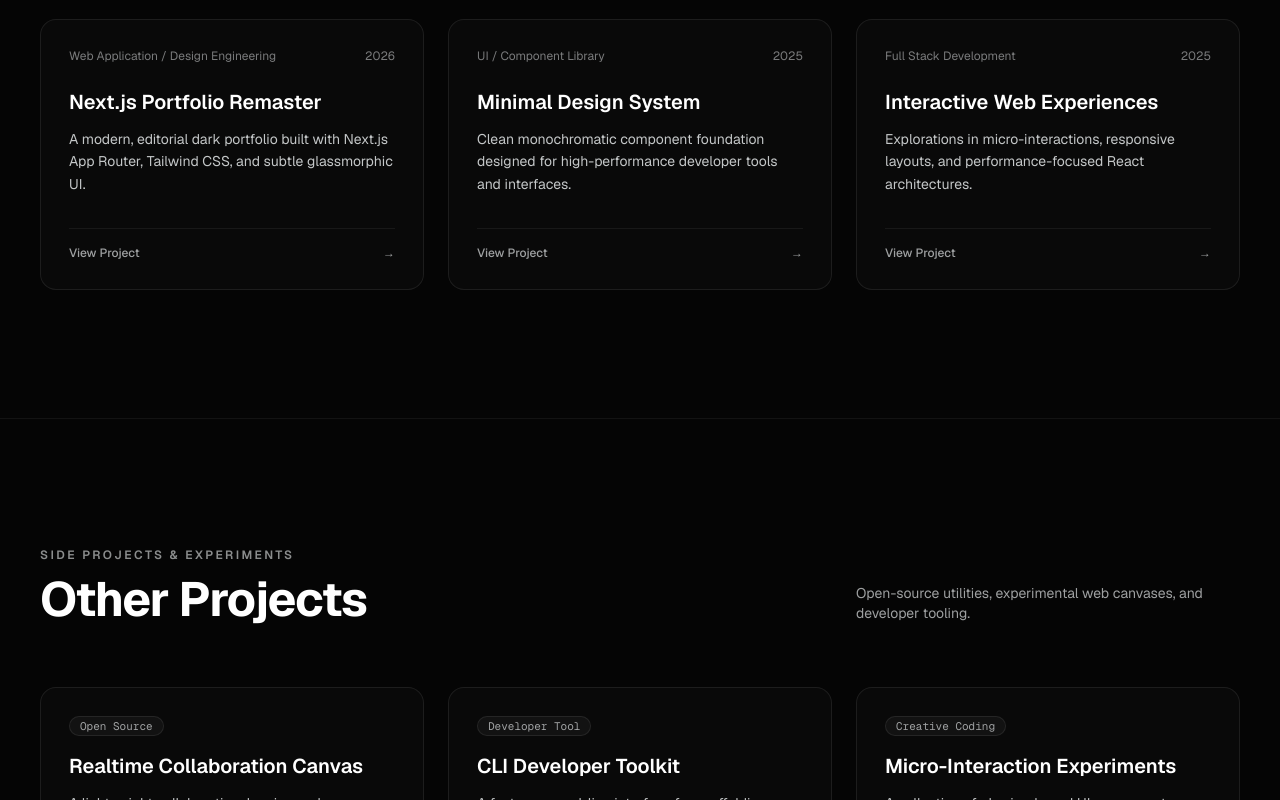
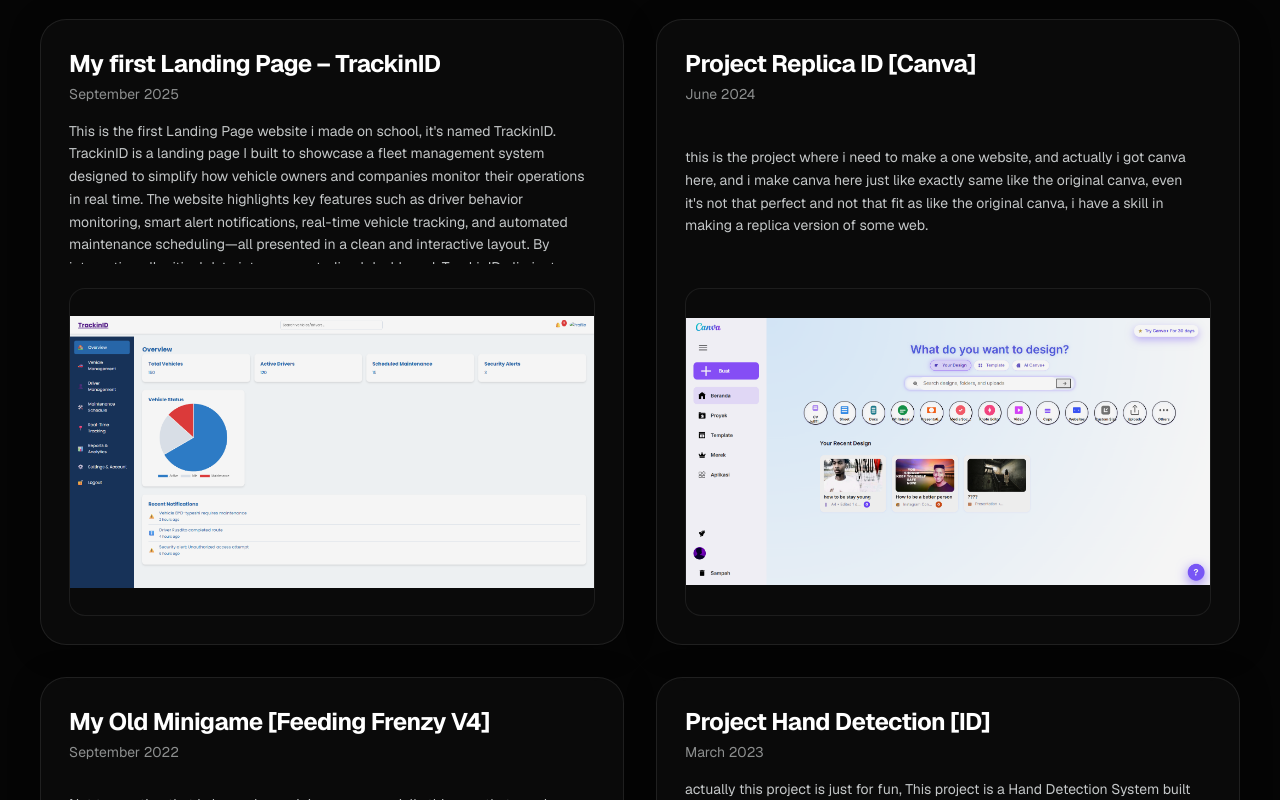
Before and after one commit to richiedavie/nextportjs, a Next.js app: page / in a window 1280 px wide. Shown: the part 1620-2420 px from the top of the page. Built offline with nearby package versions, Linux system fonts and the light colour scheme.

Commit message:
adding the 4 project and fixing the image position

```diff
--- a/components/hero/HeroVisual.tsx
+++ b/components/hero/HeroVisual.tsx
@@ -1,7 +1,7 @@
 "use client";
 
-import React, { useRef, useState, useCallback, useSyncExternalStore } from "react";
 import Image from "next/image";
+import React, { useCallback, useRef, useState, useSyncExternalStore } from "react";
 
 function subscribeReducedMotion(callback: () => void) {
   if (typeof window === "undefined") return () => {};
@@ -86,7 +86,7 @@
         {/* Inner container for image and overlays */}
         <div className="relative w-full h-full rounded-[22px] sm:rounded-[26px] overflow-hidden bg-[#0e0e0e]">
           <Image
-            src="/images/avatar.webp"
+            src="/images/download (28)_waifu2x_noise1_scale4x.png"
             alt="Jerry — Web Developer & Creator"
             fill
             priority
--- a/components/layout/SiteHeader.tsx
+++ b/components/layout/SiteHeader.tsx
@@ -1,7 +1,6 @@
-import React from "react";
-import Link from "next/link";
 import { DesktopNav } from "@/components/navigation/DesktopNav";
 import { MobileNav } from "@/components/navigation/MobileNav";
+import Link from "next/link";
 
 export function SiteHeader() {
   return (
@@ -21,7 +20,7 @@
         {/* Right CTA / Mobile Trigger */}
         <div className="flex items-center gap-3">
           <a
-            href="/resume.pdf"
+            href="images/CV ATS Jeremy Mauretz.pdf"
             target="_blank"
             rel="noopener noreferrer"
             className="hidden md:inline-flex items-center justify-center px-4 py-1.5 text-xs font-semibold uppercase tracking-wider text-white border border-white/10 bg-white/[0.03] hover:bg-white/[0.08] hover:border-white/25 rounded-full transition-all duration-200 focus:outline-none focus-visible:ring-2 focus-visible:ring-white/40"
--- a/components/sections/AboutSection.tsx
+++ b/components/sections/AboutSection.tsx
@@ -24,7 +24,7 @@
           <h2 className="text-3xl sm:text-4xl font-bold tracking-tight text-white">About me</h2>
           <div className="mt-6 flex flex-col gap-5 max-w-xl text-base sm:text-lg text-[#c4c7c8] leading-relaxed">
             <p>
-              Hello! My name is Jer! , but you can call me Jeremy. I am passionate about coding and constantly eager to learn new technologies and improve my skills. I enjoy exploring different programming languages and frameworks, and I am particularly skilled in HTML, CSS, JavaScript, and Bootstrap. Over time, I have developed a strong foundation in web development and love creating interactive and user-friendly websites. When I'm not coding, I like to experiment with mini-games and other creative projects. I am always excited to take on new challenges and grow as a developer.
+              Hello! My name is Jer! , but you can call me Jeremy. I am passionate about coding and constantly eager to learn new technologies and improve my skills. I enjoy exploring different programming languages and frameworks, and I am particularly skilled in HTML, CSS, JavaScript, and Bootstrap. Over time, I have developed a strong foundation in web development and love creating interactive and user-friendly websites. When I&apos;m not coding, I like to experiment with mini-games and other creative projects. I am always excited to take on new challenges and grow as a developer.
             </p>
             <p>
              i use arch btw
--- a/components/sections/PortfolioSection.tsx
+++ b/components/sections/PortfolioSection.tsx
@@ -1,34 +1,46 @@
 import React from "react";
+import Image from "next/image";
 
-interface Project {
+interface PortfolioItem {
   title: string;
-  category: string;
+  date: string;
   description: string;
-  year: string;
-  link?: string;
+  image: string;
+  alt: string;
 }
 
-const portfolioProjects: Project[] = [
+const portfolioItems: PortfolioItem[] = [
   {
-    title: "Next.js Portfolio Remaster",
-    category: "Web Application / Design Engineering",
+    title: "My first Landing Page – TrackinID",
+    date: "September 2025",
     description:
-      "A modern, editorial dark portfolio built with Next.js App Router, Tailwind CSS, and subtle glassmorphic UI.",
-    year: "2026",
+      "This is the first Landing Page website i made on school, it's named TrackinID. TrackinID is a landing page I built to showcase a fleet management system designed to simplify how vehicle owners and companies monitor their operations in real time. The website highlights key features such as driver behavior monitoring, smart alert notifications, real-time vehicle tracking, and automated maintenance scheduling—all presented in a clean and interactive layout. By integrating all critical data into one centralized dashboard, TrackinID eliminates the need for multiple platforms, giving users an easy-to-understand, professional interface that emphasizes both functionality and modern design",
+    image: "/images/LandingPage.png",
+    alt: "My first Landing Page – TrackinID",
   },
   {
-    title: "Minimal Design System",
-    category: "UI / Component Library",
+    title: "Project Replica ID [Canva]",
+    date: "June 2024",
     description:
-      "Clean monochromatic component foundation designed for high-performance developer tools and interfaces.",
-    year: "2025",
+      "this is the project where i need to make a one website, and actually i got canva here, and i make canva here just like exactly same like the original canva, even it's not that perfect and not that fit as like the original canva, i have a skill in making a replica version of some web.",
+    image: "/images/CanvaReplica.png",
+    alt: "Project Replica ID [Canva]",
   },
   {
-    title: "Interactive Web Experiences",
-    category: "Full Stack Development",
+    title: "My Old Minigame [Feeding Frenzy V4]",
+    date: "September 2022",
     description:
-      "Explorations in micro-interactions, responsive layouts, and performance-focused React architectures.",
-    year: "2025",
+      "Not to mention that i also make a minigames, especially this one, that was known as Feeding Frenzy, at the first time i made this, it's just for the old school project since i was in grade 7, but back then, i constantly update this minigame and surpsingly it gained a lot of views, i usually spend my time here on scratch a lot, and i have a skills on making some minigames.",
+    image: "/images/FeedingFrenzyV4.png",
+    alt: "My Old Minigame [Feeding Frenzy V4]",
+  },
+  {
+    title: "Project Hand Detection [ID]",
+    date: "March 2023",
+    description:
+      "actually this project is just for fun, This project is a Hand Detection System built with Python, leveraging OpenCV and MediaPipe to track and recognize hand landmarks in real time using a webcam. The program detects and maps multiple hand points, allowing the system to recognize gestures such as raised fingers or specific hand positions. It includes a modular structure where the HandDetection class processes frames, extracts landmark data, and evaluates gestures. The system can be extended to trigger actions (like opening applications) based on detected hand gestures, making it a foundation for gesture-based interaction and automation.",
+    image: "/images/ProjectHandDetection.png",
+    alt: "Project Hand Detection [ID]",
   },
 ];
 
@@ -39,40 +51,50 @@
         <div className="flex flex-col md:flex-row md:items-end justify-between mb-16 gap-4">
           <div>
             <span className="text-xs font-semibold uppercase tracking-[0.2em] text-[#c4c7c8]/70 block mb-3 select-none">
-              Selected Works
+              Featured Works
             </span>
             <h2 className="text-3xl sm:text-4xl md:text-5xl font-bold tracking-tight text-white">
               Portfolio
             </h2>
           </div>
           <p className="text-sm text-[#c4c7c8]/80 max-w-sm">
-            A curation of primary digital products, client projects, and core application builds.
+            Showcase of featured web applications, replicas, interactive minigames, and computer vision projects.
           </p>
         </div>
 
-        <div className="grid grid-cols-1 md:grid-cols-3 gap-6">
-          {portfolioProjects.map((project, idx) => (
+        {/* 2x2 Grid of Cards */}
+        <div className="grid grid-cols-1 lg:grid-cols-2 gap-6 sm:gap-8">
+          {portfolioItems.map((item, idx) => (
             <div
               key={idx}
-              className="group relative flex flex-col justify-between p-7 rounded-2xl bg-white/[0.02] border border-white/[0.08] hover:border-white/20 hover:bg-white/[0.04] transition-all duration-300"
+              className="group relative flex flex-col justify-between p-6 sm:p-7 rounded-[26px] bg-[#0e0e0e]/70 backdrop-blur-xl border border-white/[0.09] hover:border-white/20 transition-all duration-300 shadow-[0_4px_30px_rgba(0,0,0,0.4)]"
             >
-              <div>
-                <div className="flex items-center justify-between text-xs text-[#c4c7c8]/60 mb-6">
-                  <span>{project.category}</span>
-                  <span>{project.year}</span>
-                </div>
-                <h3 className="text-xl font-semibold text-white group-hover:text-white transition-colors mb-3">
-                  {project.title}
+              {/* Card Header */}
+              <div className="mb-4">
+                <h3 className="text-xl sm:text-2xl font-bold tracking-tight text-white">
+                  {item.title}
                 </h3>
-                <p className="text-sm text-[#c4c7c8] leading-relaxed font-normal">
-                  {project.description}
+                <p className="text-xs sm:text-sm text-[#c4c7c8]/70 mt-1">
+                  {item.date}
                 </p>
               </div>
-              <div className="mt-8 pt-4 border-t border-white/[0.06] flex items-center justify-between text-xs font-medium text-[#c4c7c8]/80 group-hover:text-white">
-                <span>View Project</span>
-                <span className="transform group-hover:translate-x-1 transition-transform">
-                  &rarr;
-                </span>
+
+              {/* Description container with subtle scroll if long */}
+              <div className="mb-6 max-h-36 overflow-y-auto pr-2 scrollbar-thin scrollbar-thumb-white/10 hover:scrollbar-thumb-white/20">
+                <p className="text-xs sm:text-sm text-[#c4c7c8] leading-relaxed font-normal whitespace-pre-line">
+                  {item.description}
+                </p>
+              </div>
+
+              {/* Image Preview Container */}
+              <div className="relative w-full aspect-[16/10] rounded-xl sm:rounded-2xl overflow-hidden bg-[#0a0a0a] border border-white/[0.08] group-hover:border-white/20 transition-colors">
+                <Image
+                  src={item.image}
+                  alt={item.alt}
+                  fill
+                  sizes="(max-width: 1024px) 100vw, 560px"
+                  className="object-contain filter contrast-[1.02] brightness-95 group-hover:brightness-100 transition-all duration-500"
+                />
               </div>
             </div>
           ))}
```
